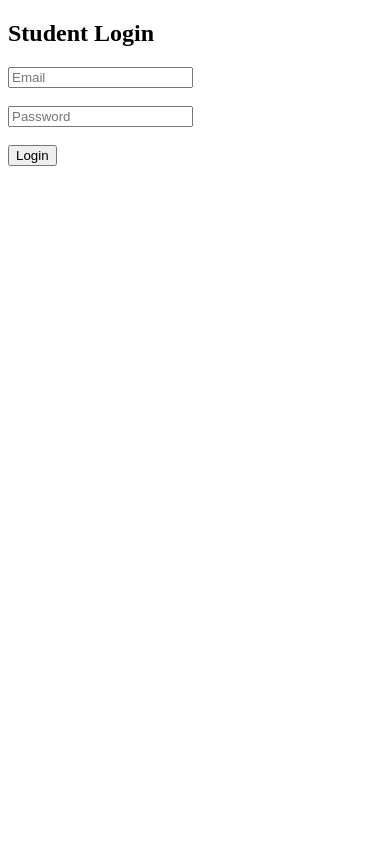
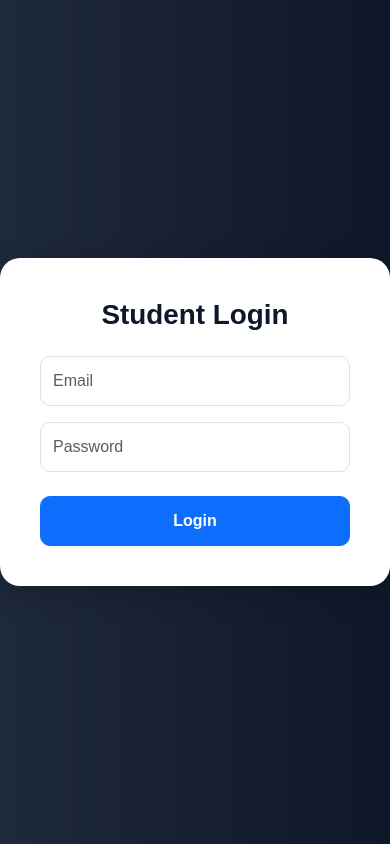
Before and after one commit to Jiya1922/placement-portal, a Flask app: page /login in a window 390 px wide. Run offline with Flask 3, Linux system fonts and the light colour scheme.

Commit message:
Final UI improvements and modules completed

```diff
--- a/app.py
+++ b/app.py
@@ -17,7 +17,7 @@ db = pymysql.connect(
 
 @app.route('/')
 def home():
-    return '<h1>Placement & Internship Preparation Portal</h1><a href="/register">Register</a>'
+    return render_template('home.html')
 
 @app.route('/register', methods=['GET', 'POST'])
 def register():
@@ -276,5 +276,65 @@ def interview_posts():
         posts=posts
     )
 
+@app.route('/coding_practice')
+def coding_practice():
+
+    questions = [
+
+        {
+            'title': 'Two Sum',
+            'difficulty': 'Easy'
+        },
+
+        {
+            'title': 'Binary Search',
+            'difficulty': 'Easy'
+        },
+
+        {
+            'title': 'Longest Substring Without Repeating Characters',
+            'difficulty': 'Medium'
+        },
+
+        {
+            'title': 'Merge Intervals',
+            'difficulty': 'Medium'
+        }
+    ]
+
+    return render_template(
+        'coding_practice.html',
+        questions=questions
+    )
+@app.route('/profile')
+def profile():
+
+    if 'user_id' not in session:
+        return redirect('/login')
+
+    conn = pymysql.connect(
+        host='localhost',
+        user='root',
+        password='jiyanna@2006',
+        database='placement_portal',
+        cursorclass=pymysql.cursors.DictCursor
+    )
+
+    cursor = conn.cursor()
+
+    cursor.execute(
+        "SELECT * FROM users WHERE id=%s",
+        (session['user_id'],)
+    )
+
+    user = cursor.fetchone()
+
+    cursor.close()
+    conn.close()
+
+    return render_template(
+        'profile.html',
+        user=user
+    )
 if __name__ == '__main__':
     app.run(debug=True)
--- a/static/css/style.css
+++ b/static/css/style.css
@@ -135,3 +135,158 @@ body{
 h2 {
     font-weight: 700;
 }
+.card {
+    border: none;
+    border-radius: 20px;
+    transition: all 0.3s ease;
+    box-shadow: 0 4px 15px rgba(0,0,0,0.08);
+}
+
+.card:hover {
+    transform: translateY(-5px);
+    box-shadow: 0 8px 25px rgba(0,0,0,0.15);
+}
+.sidebar a {
+    display: block;
+    padding: 12px 15px;
+    border-radius: 10px;
+    margin-bottom: 10px;
+    transition: 0.3s;
+}
+
+.sidebar a:hover {
+    background: rgba(255,255,255,0.1);
+    padding-left: 20px;
+}
+.login-body {
+    background: linear-gradient(to right, #1e293b, #0f172a);
+    height: 100vh;
+    display: flex;
+    justify-content: center;
+    align-items: center;
+    font-family: Arial, sans-serif;
+}
+
+.login-container {
+    width: 100%;
+    max-width: 400px;
+}
+
+.login-card {
+    background: white;
+    padding: 40px;
+    border-radius: 20px;
+    box-shadow: 0 8px 30px rgba(0,0,0,0.2);
+}
+
+.login-card h1 {
+    text-align: center;
+    font-weight: 700;
+    color: #0f172a;
+}
+
+.form-control {
+    height: 50px;
+    border-radius: 10px;
+}
+
+.btn-primary {
+    height: 50px;
+    border-radius: 10px;
+    font-weight: bold;
+    transition: 0.3s;
+}
+
+.btn-primary:hover {
+    transform: scale(1.03);
+}
+.home-body {
+    margin: 0;
+    padding: 0;
+    height: 100vh;
+    background:
+        linear-gradient(
+            rgba(15,23,42,0.8),
+            rgba(15,23,42,0.8)
+        ),
+        url('https://images.unsplash.com/photo-1522202176988-66273c2fd55f?q=80&w=1400');
+
+    background-size: cover;
+    background-position: center;
+
+    display: flex;
+    justify-content: center;
+    align-items: center;
+
+    font-family: Arial, sans-serif;
+}
+
+.home-overlay {
+    text-align: center;
+    color: white;
+    width: 80%;
+}
+
+.home-content h1 {
+    font-size: 60px;
+    font-weight: 700;
+    margin-bottom: 20px;
+}
+
+.home-content p {
+    font-size: 22px;
+    max-width: 800px;
+    margin: auto;
+    opacity: 0.9;
+}
+
+.home-content .btn {
+    padding: 12px 30px;
+    border-radius: 12px;
+}
+body{
+    background: #f4f7fb;
+}
+.sidebar {
+    background: #0f172a;
+    min-height: 100vh;
+    padding: 30px 20px;
+}
+
+.sidebar h3 {
+    color: #38bdf8;
+    margin-bottom: 40px;
+    font-weight: 700;
+}
+
+.sidebar a {
+    color: white;
+    text-decoration: none;
+    display: block;
+    padding: 12px 15px;
+    border-radius: 10px;
+    margin-bottom: 10px;
+    transition: 0.3s;
+}
+
+.sidebar a:hover {
+    background: rgba(255,255,255,0.1);
+    padding-left: 20px;
+}
+.main-content {
+    padding: 40px;
+}
+.btn-dark,
+.btn-primary {
+    border-radius: 10px;
+    padding: 10px 20px;
+}
+.progress {
+    height: 10px;
+    border-radius: 20px;
+    background: #dbeafe;
+}
+
+.progress-bar {
+    border-radius: 20px;
+}
--- a/templates/login.html
+++ b/templates/login.html
@@ -1,23 +1,47 @@
 <!DOCTYPE html>
 <html>
 <head>
-    <title>Login</title>
+
+    <title>Student Login</title>
+
+    <link href="https://cdn.jsdelivr.net/npm/bootstrap@5.3.3/dist/css/bootstrap.min.css" rel="stylesheet">
+
+    <link rel="stylesheet"
+          href="{{ url_for('static', filename='css/style.css') }}">
+
 </head>
-<body>
 
-<h2>Student Login</h2>
+<body class="login-body">
 
-<form method="POST">
+<div class="login-container">
 
-    <input type="email" name="email" placeholder="Email" required>
-    <br><br>
+    <div class="login-card">
 
-    <input type="password" name="password" placeholder="Password" required>
-    <br><br>
+        <h1 class="mb-4">Student Login</h1>
 
-    <button type="submit">Login</button>
+        <form method="POST">
 
-</form>
+            <input type="email"
+                   name="email"
+                   placeholder="Email"
+                   class="form-control mb-3"
+                   required>
+
+            <input type="password"
+                   name="password"
+                   placeholder="Password"
+                   class="form-control mb-4"
+                   required>
+
+            <button class="btn btn-primary w-100">
+                Login
+            </button>
+
+        </form>
+
+    </div>
+
+</div>
 
 </body>
 </html>
```
Also changed, not shown: templates/base.html (+5 -2 lines), templates/coding_practice.html (added, +38 -0 lines), templates/home.html (added, +48 -0 lines), templates/profile.html (added, +34 -0 lines).
